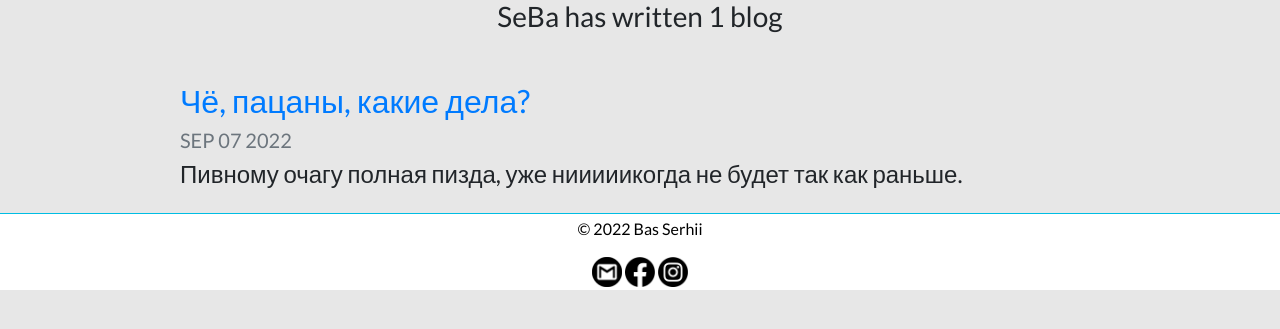
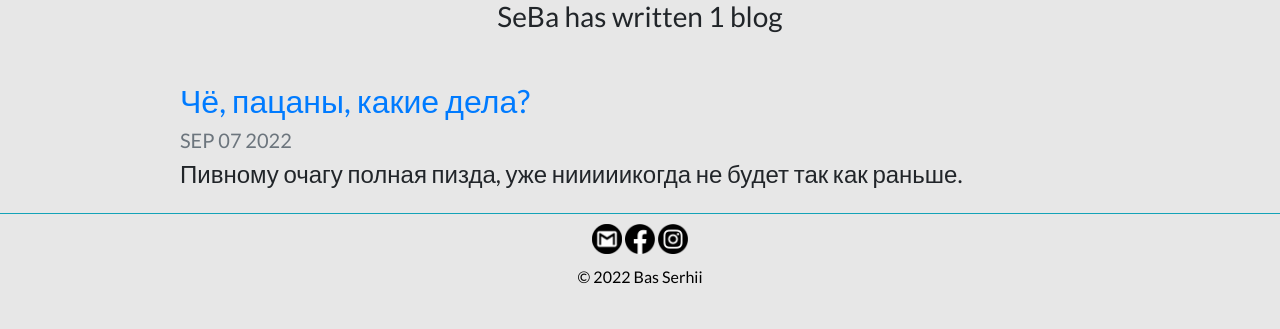
Before and after one commit to Enlyl/django4-portfolio-blog, a Django app: page /blog/ in a window 1280 px wide. Shown: the part 179-508 px from the top of the page. Run offline with Django 4.2, Linux system fonts and the light colour scheme; data comes from the database, SQL or seed files in the repository; some libraries are stand-ins or nearby versions.

Commit message:
some changes in footer

```diff
--- a/portfolio/static/portfolio/custom.css
+++ b/portfolio/static/portfolio/custom.css
@@ -39,4 +39,18 @@
   height: 30px;
 }
 
-footer { border-top: 1px solid #00BDE3; text-align: center; background-color: #FFF; width: 100%; bottom: 0px; z-index: 5; }
+footer {
+  border-top: 1px solid #14A3B8;
+  text-align: center;
+  background-color: #E7E7E7;
+  width: 100%; bottom: 0px;
+  z-index: 5;
+}
+
+.social_networks{
+  margin:7px 0px 11px;
+}
+
+#auth{
+  margin-bottom: 3px;
+}
--- a/portfolio/templates/portfolio/base.html
+++ b/portfolio/templates/portfolio/base.html
@@ -54,10 +54,12 @@
   </div>
 
   <footer>
-    <p>© 2022 Bas Serhii<br></p>
+    <div class="social_networks">
     <a href="mailto:sergeybasal@gmail.com"><img class="social" src="{% static "portfolio/mail.png" %}" alt="gmail"></a>
     <a href="https://www.facebook.com/eochaid.allathair"  target="_blank"><img class="social" src="{% static "portfolio/facebook.png" %}" alt="facebook"></a>
     <a href="https://www.instagram.com/eochaid_allathair/"  target="_blank"><img class="social" src="{% static "portfolio/instagram.png" %}" alt="instagram"></a>
+    </div>
+    <p id="auth">© 2022 Bas Serhii<br></p>
   </footer>
 
   <!-- Optional JavaScript -->
```
